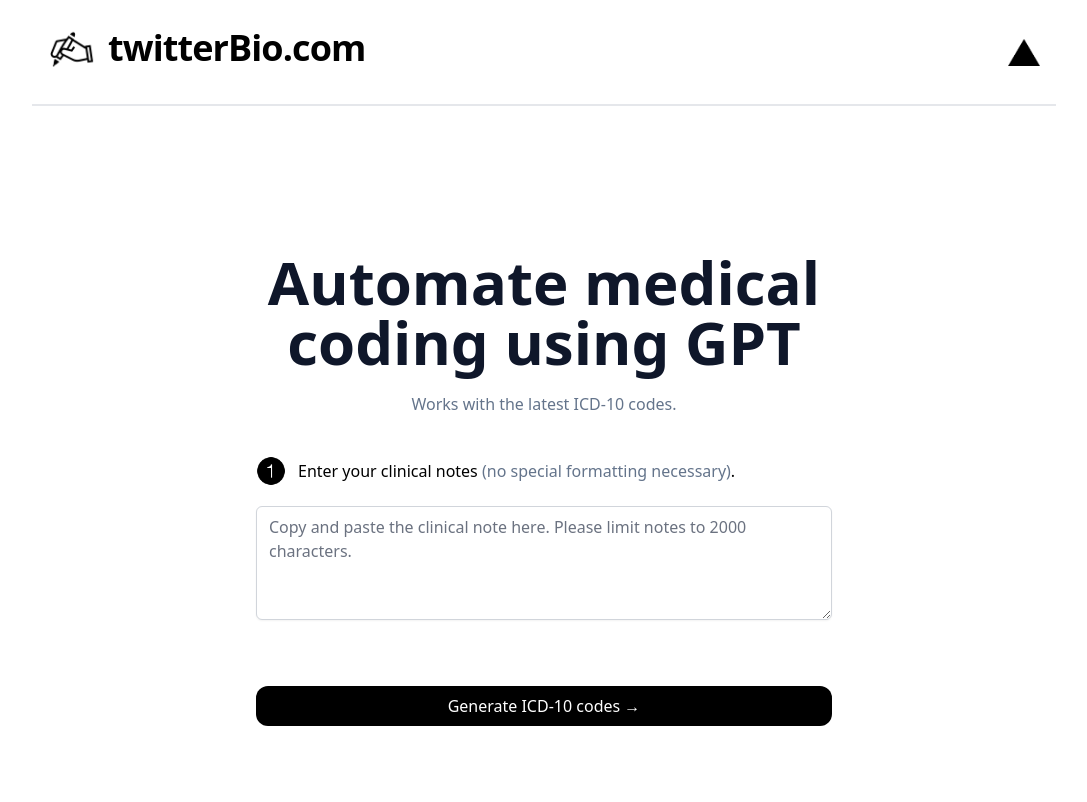
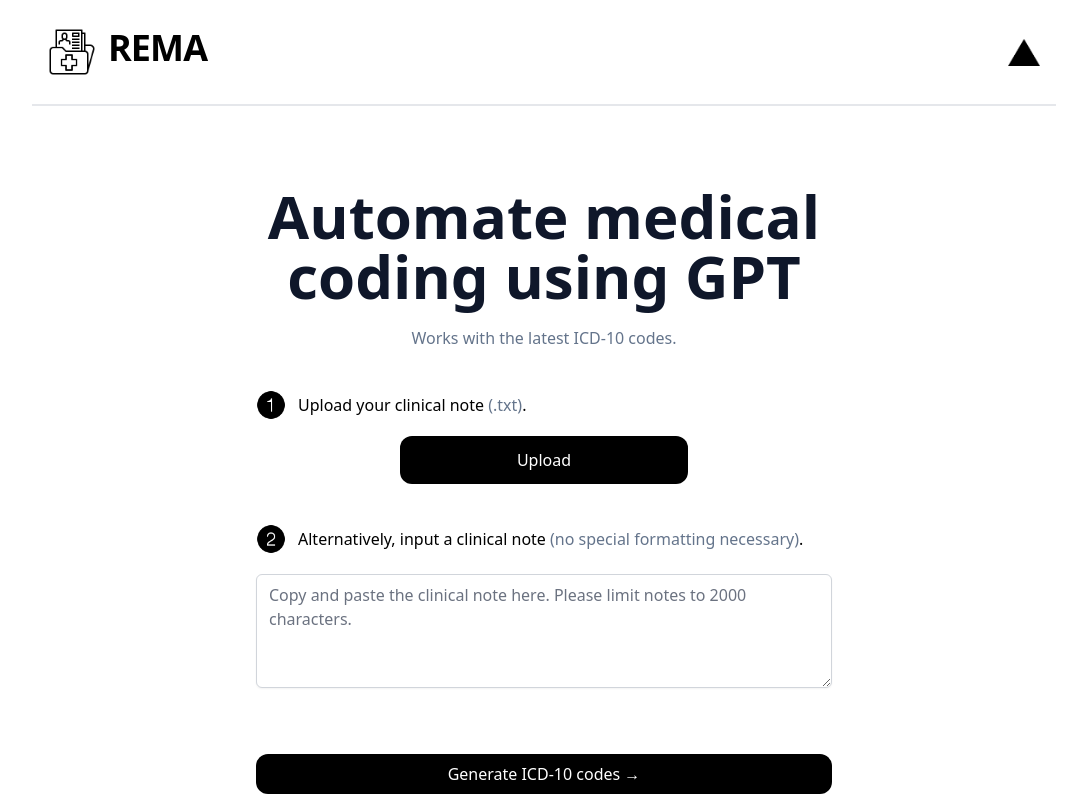
Before and after one commit to roshanswaroop/med-coding, a Next.js app: page / in a window 1280 px wide. Shown: the whole page, without its empty margins (96-1183 px from the left). Built offline with nearby package versions, Linux system fonts and the light colour scheme.

Commit message:
upload file.txt capability

```diff
--- a/components/Header.tsx
+++ b/components/Header.tsx
@@ -7,13 +7,13 @@ export default function Header() {
       <Link href="/" className="flex space-x-3">
         <Image
           alt="header text"
-          src="/writingIcon.png"
+          src="/patient.png"
           className="sm:w-12 sm:h-12 w-8 h-8"
           width={32}
           height={32}
         />
         <h1 className="sm:text-4xl text-2xl font-bold ml-2 tracking-tight">
-          twitterBio.com
+          REMA
         </h1>
       </Link>
       <a
--- a/pages/index.tsx
+++ b/pages/index.tsx
@@ -14,7 +14,8 @@ const Home: NextPage = () => {
   const [loading, setLoading] = useState(false);
   const [clinicalNote, setClinicalNote] = useState("");
   const [apiKey, setApiKey] = useState("");
-
+  const [file, setFile] = useState<File | null>(null);
+  const [isFileUploaded, setIsFileUploaded] = useState(false);
   /* Router to navigate between pages*/
   const router = useRouter();
 
@@ -23,55 +24,119 @@ const Home: NextPage = () => {
 
   const generateCodes = async (e: any) => {
     e.preventDefault();
+    setIsFileUploaded(false);
     setLoading(true);
-    var icdResults = "";
+    let icdResults = "";
 
-    const prompt = promptBeginning + "\n" + clinicalNote;
+    const processNote = async (note: string) => {
+      const prompt = promptBeginning + "\n" + note;
       const response = await fetch("/api/generate", {
         method: "POST",
         headers: {
           "Content-Type": "application/json",
         },
-      body: JSON.stringify({
-        prompt,
-      }),
+        body: JSON.stringify({ prompt }),
       });
+      if (!response.ok) throw new Error(response.statusText);
 
-    if (!response.ok) {
-      throw new Error(response.statusText);
-    }
+      const data = await response.text();
+      return data;
+    };
 
-    // This data is a ReadableStream
-    const data = response.body;
-    if (!data) {
+    if (file) {
+      console.log('HIIIII')
+      const reader = new FileReader();
+      reader.onload = async (evt) => {
+        if (!evt.target || !evt.target.result) {
+          console.error('No file content found');
           return;
         }
-
-    const reader = data.getReader();
-    const decoder = new TextDecoder();
-    let done = false;
-
-    while (!done) {
-      const { value, done: doneReading } = await reader.read();
-      done = doneReading;
-      const chunkValue = decoder.decode(value);
-      icdResults = icdResults + chunkValue;
-    }
-
-    setLoading(false);
-    if (icdResults == "") {
+        setIsFileUploaded(true);
+        const note = evt.target.result as string;
+        icdResults = await processNote(note);
+        if (icdResults) {
+          router.push({
+            pathname: '/[codes]',
+            query: { codes: icdResults, note },
+          });
+        } else {
           throw new Error("NO CODES FOUND");
         }
-    else {
+        setLoading(false);
+      };
+      reader.readAsText(file);
+    } else {
+      icdResults = await processNote(clinicalNote);
+      if (icdResults) {
         router.push({
           pathname: '/[codes]',
-        query: {
-          codes: icdResults,
-          note: clinicalNote
+          query: { codes: icdResults, note: clinicalNote },
+        });
+      } else {
+        throw new Error("NO CODES FOUND");
       }
-      });
+      setLoading(false);
     }
   };
+
+  // const generateCodes = async (e: any) => {
+  //   e.preventDefault();
+  //   setLoading(true);
+  //   var icdResults = "";
+
+  //   const prompt = promptBeginning + "\n" + clinicalNote;
+  //   const response = await fetch("/api/generate", {
+  //     method: "POST",
+  //     headers: {
+  //       "Content-Type": "application/json",
+  //     },
+  //     body: JSON.stringify({
+  //       prompt,
+  //     }),
+  //   });
+
+  //   if (!response.ok) {
+  //     throw new Error(response.statusText);
+  //   }
+
+  //   // This data is a ReadableStream
+  //   const data = response.body;
+  //   if (!data) {
+  //     return;
+  //   }
+
+  //   const reader = data.getReader();
+  //   const decoder = new TextDecoder();
+  //   let done = false;
+
+  //   while (!done) {
+  //     const { value, done: doneReading } = await reader.read();
+  //     done = doneReading;
+  //     const chunkValue = decoder.decode(value);
+  //     icdResults = icdResults + chunkValue;
+  //   }
+
+  //   setLoading(false);
+  //   if (icdResults == "") {
+  //     throw new Error("NO CODES FOUND");
+  //   }
+  //   else {
+  //     router.push({
+  //       pathname: '/[codes]',
+  //       query: {
+  //         codes: icdResults,
+  //         note: clinicalNote
+  //       }
+  //     });
+  //   }
+  // };
+  //   const handleFileUpload = (e) => {
+  //     const files = e.target.files;
+  //     console.log(files);
+
+  //   // Process the uploaded files here
+  //   // For example, you can read the content of the files or send them to your API
+  // };
 
   return (
     <div className="flex max-w-5xl mx-auto flex-col items-center justify-center py-2 min-h-screen">
@@ -95,7 +160,50 @@ const Home: NextPage = () => {
               className="mb-5 sm:mb-0"
             />
             <p className="text-left font-medium">
-              Enter your clinical notes {" "}
+              Upload your clinical note {" "}
+              <span className="text-slate-500">
+                (.txt)
+              </span>
+              .
+            </p>
+          </div>
+          <div className="mt-4">
+            <input
+              type="file"
+              id="fileInput"
+              onChange={(e) => {
+                if (e.target.files && e.target.files.length > 0) {
+                  setFile(e.target.files[0]);
+                  setIsFileUploaded(true);
+                }
+
+              }}
+              multiple
+              accept=".txt"
+              hidden
+            />
+            <button
+              onClick={() => document.getElementById("fileInput")?.click()}
+              className="bg-black rounded-xl text-white font-medium px-4 py-3 hover:bg-black/80 w-1/2"
+            >
+              Upload
+            </button>
+            {isFileUploaded && (
+            <div className="alert alert-success mt-4">
+              <p style={{ color: '#32CD32' }}>File has been successfully uploaded!</p>
+            </div>
+          )}
+          </div>
+          <div className="flex mt-10 items-center space-x-3">
+            <Image
+              src="/2-black.png"
+              width={30}
+              height={30}
+              alt="1 icon"
+              className="mb-5 sm:mb-0"
+            />
+            <p className="text-left font-medium">
+              Alternatively, input a clinical note {" "}
               <span className="text-slate-500">
                 (no special formatting necessary)
               </span>
```
Also changed, not shown: public/patient.png (added), 1 other file (tests, documents, lock files or other folders). Lines whose indentation alone changed are shown as unchanged.
